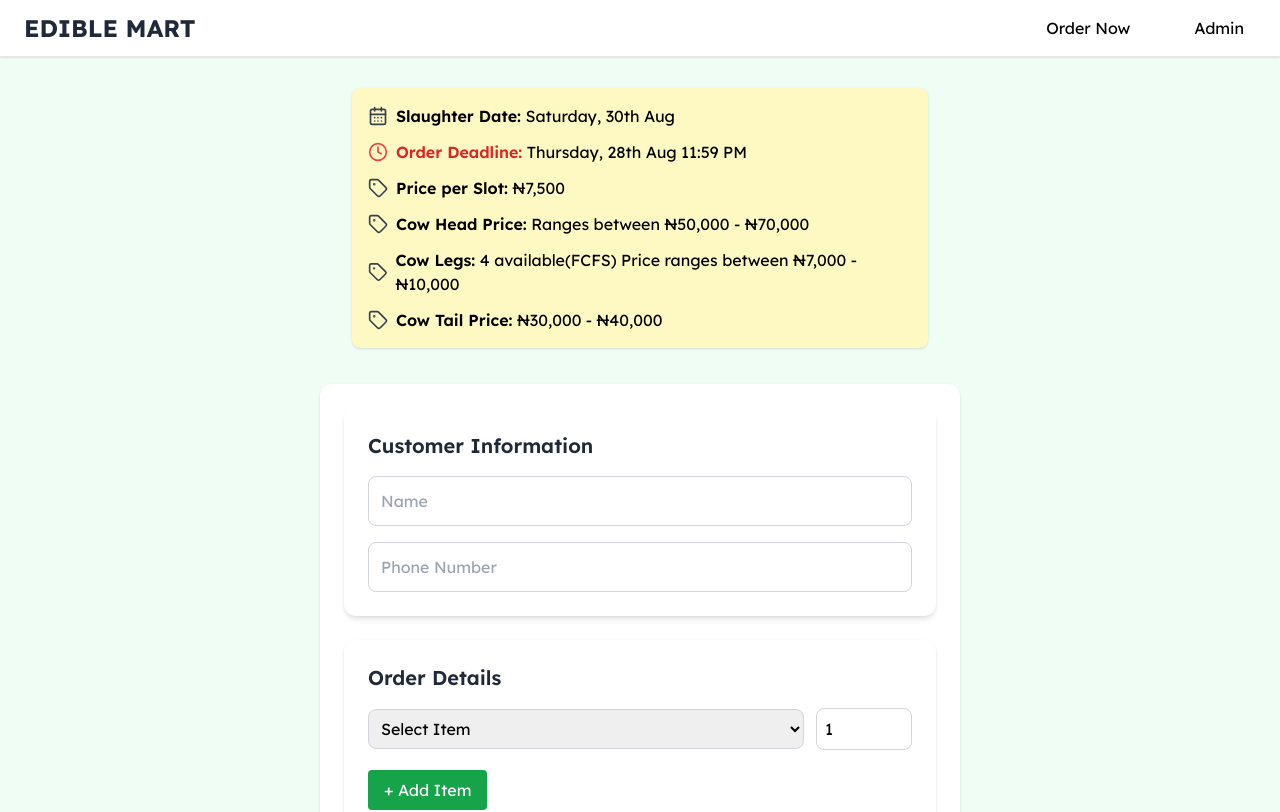
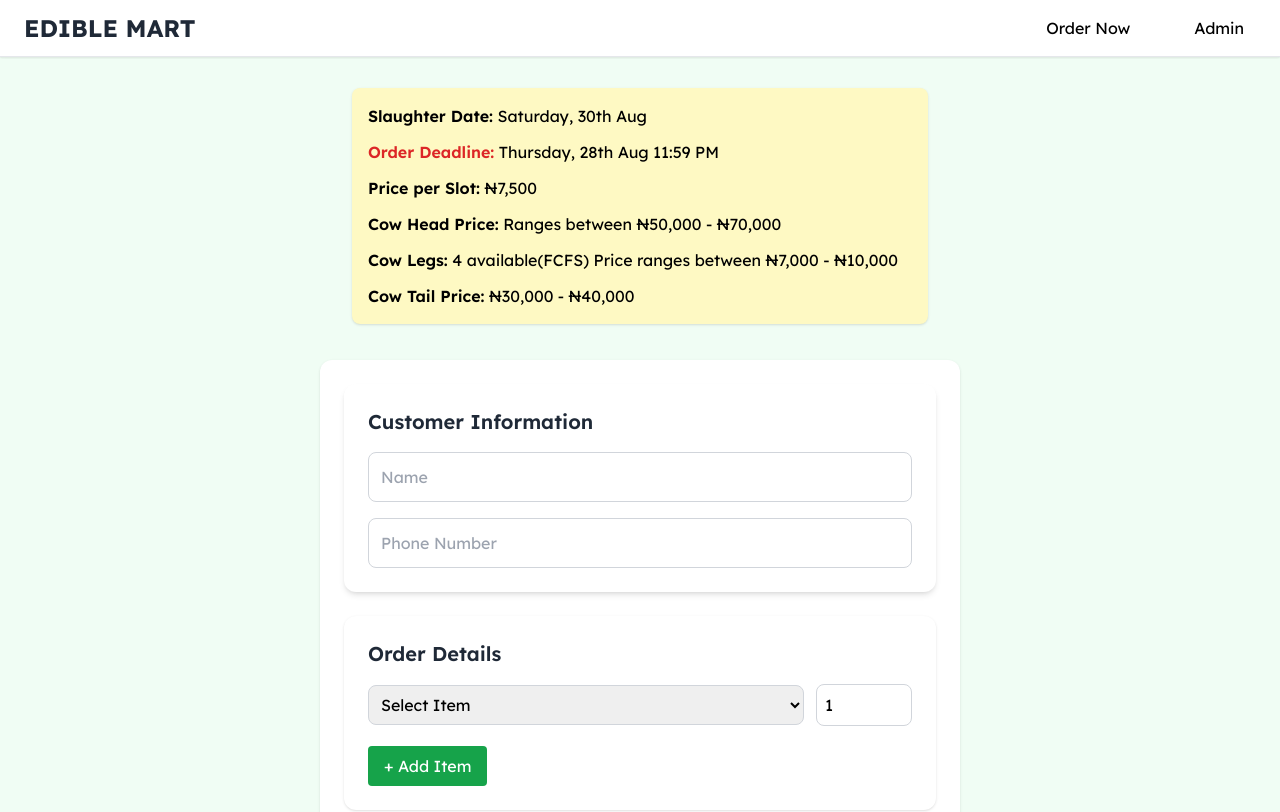
Before and after one commit to Solataiwo-15/EDIBLIE-MART, a React (Vite) app: page / in a window 1280 px wide. Shown: the top 812 px of the page. Built offline with nearby package versions, Linux system fonts and the light colour scheme; no server answers; the database is empty.

Commit message:
info fix

```diff
--- a/src/components/OrderInfo.tsx
+++ b/src/components/OrderInfo.tsx
@@ -1,6 +1,5 @@
 // src/components/OrderInfo.tsx
 import React from "react";
-import { CalendarDays, Clock, Tag } from "lucide-react";
 
 type OrderInfoProps = {
   slaughterDate: string;
@@ -22,38 +21,32 @@ const OrderInfo: React.FC<OrderInfoProps> = ({
   return (
     <div className="mb-9 bg-yellow-100 p-3 sm:p-4 rounded-lg space-y-2 sm:space-y-3 text-left max-w-md sm:max-w-xl mx-auto shadow mb-2">
       <div className="flex items-center gap-2">
-        <CalendarDays className="w-5 h-5 text-gray-700" />
         <p className="text-sm sm:text-base">
           <span className="font-semibold">Slaughter Date:</span> {slaughterDate}
         </p>
       </div>
       <div className="flex items-center gap-2">
-        <Clock className="w-5 h-5 text-red-500" />
         <p className="text-sm sm:text-base">
           <span className="font-semibold text-red-600">Order Deadline:</span>{" "}
           {orderDeadline}
         </p>
       </div>
       <div className="flex items-center gap-2">
-        <Tag className="w-5 h-5 text-gray-700" />
         <p className="text-sm sm:text-base">
           <span className="font-semibold">Price per Slot:</span> {slotPrice}
         </p>
       </div>
       <div className="flex items-center gap-2">
-        <Tag className="w-5 h-5 text-gray-700" />
         <p className="text-sm sm:text-base">
           <span className="font-semibold">Cow Head Price:</span> {cowHeadPrice}
         </p>
       </div>
       <div className="flex items-center gap-2">
-        <Tag className="w-5 h-5 text-gray-700" />
         <p className="text-sm sm:text-base">
           <span className="font-semibold">Cow Legs:</span> {cowLegs}
         </p>
       </div>
       <div className="flex items-center gap-2">
-        <Tag className="w-5 h-5 text-gray-700" />
         <p className="text-sm sm:text-base">
           <span className="font-semibold">Cow Tail Price:</span> {cowTailPrice}
         </p>
```
